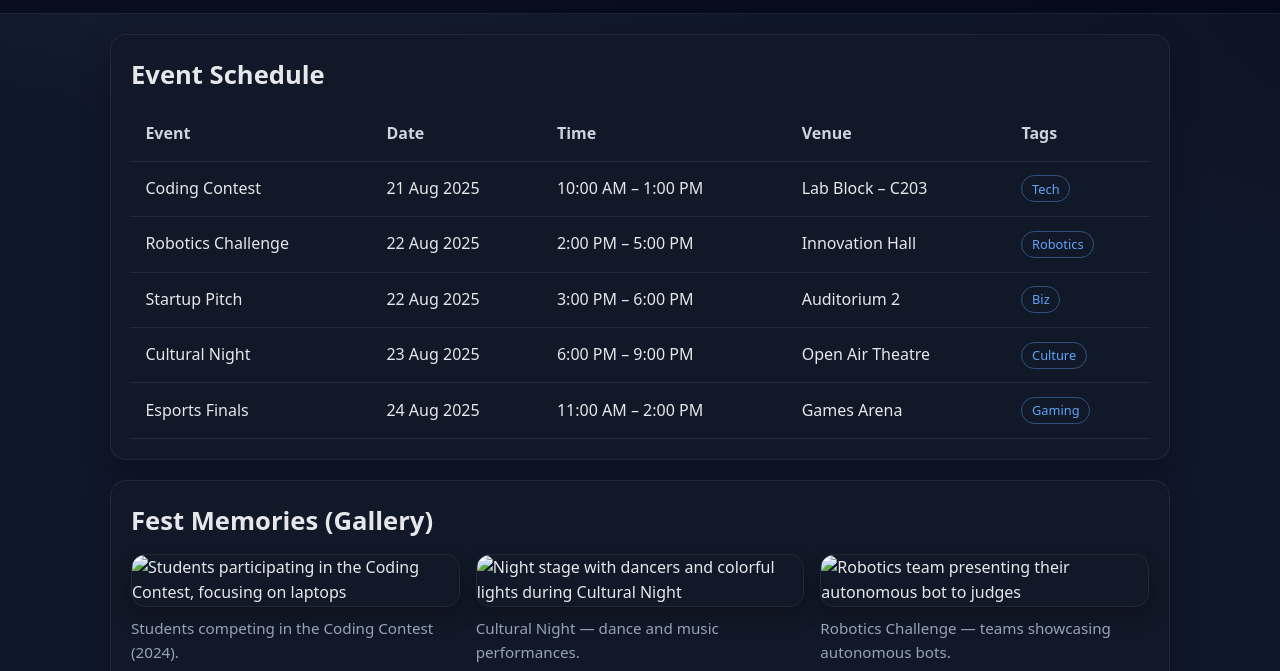
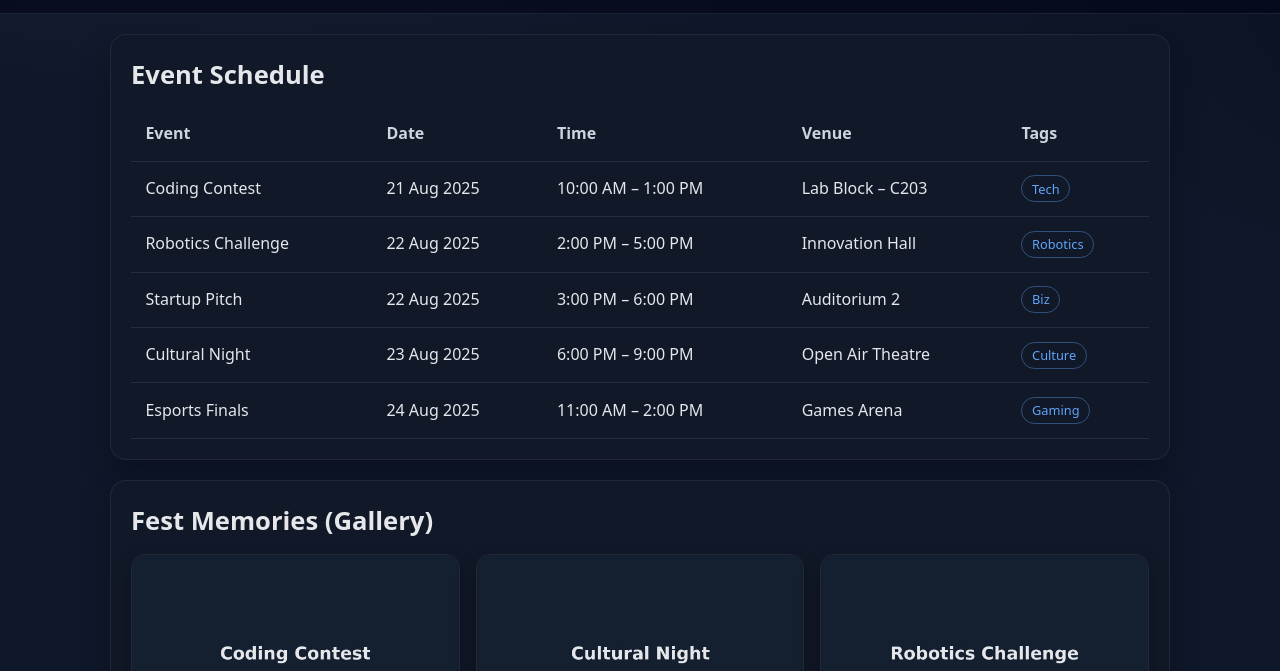
Before and after one commit to 2303A51022/fest, a plain HTML site: page index.html in a window 1280 px wide. Shown: the part 129-800 px from the top of the page. Drawn offline with Linux system fonts and the light colour scheme.

Commit message:
Update index.html

```diff
--- a/index.html
+++ b/index.html
@@ -118,15 +118,15 @@
       <h2 id="gallery-heading">Fest Memories (Gallery)</h2>
       <div class="grid gallery" role="list">
         <figure role="listitem">
-          <img src="images/fest1.jpg" alt="Students participating in the Coding Contest, focusing on laptops" />
+          <img src="fest1.jpg" alt="Students participating in the Coding Contest, focusing on laptops" />
           <figcaption>Students competing in the Coding Contest (2024).</figcaption>
         </figure>
         <figure role="listitem">
-          <img src="images/fest2.jpg" alt="Night stage with dancers and colorful lights during Cultural Night" />
+          <img src="fest2.jpg" alt="Night stage with dancers and colorful lights during Cultural Night" />
           <figcaption>Cultural Night — dance and music performances.</figcaption>
         </figure>
         <figure role="listitem">
-          <img src="images/fest3.jpg" alt="Robotics team presenting their autonomous bot to judges" />
+          <img src="fest3.jpg" alt="Robotics team presenting their autonomous bot to judges" />
           <figcaption>Robotics Challenge — teams showcasing autonomous bots.</figcaption>
         </figure>
       </div>
```
